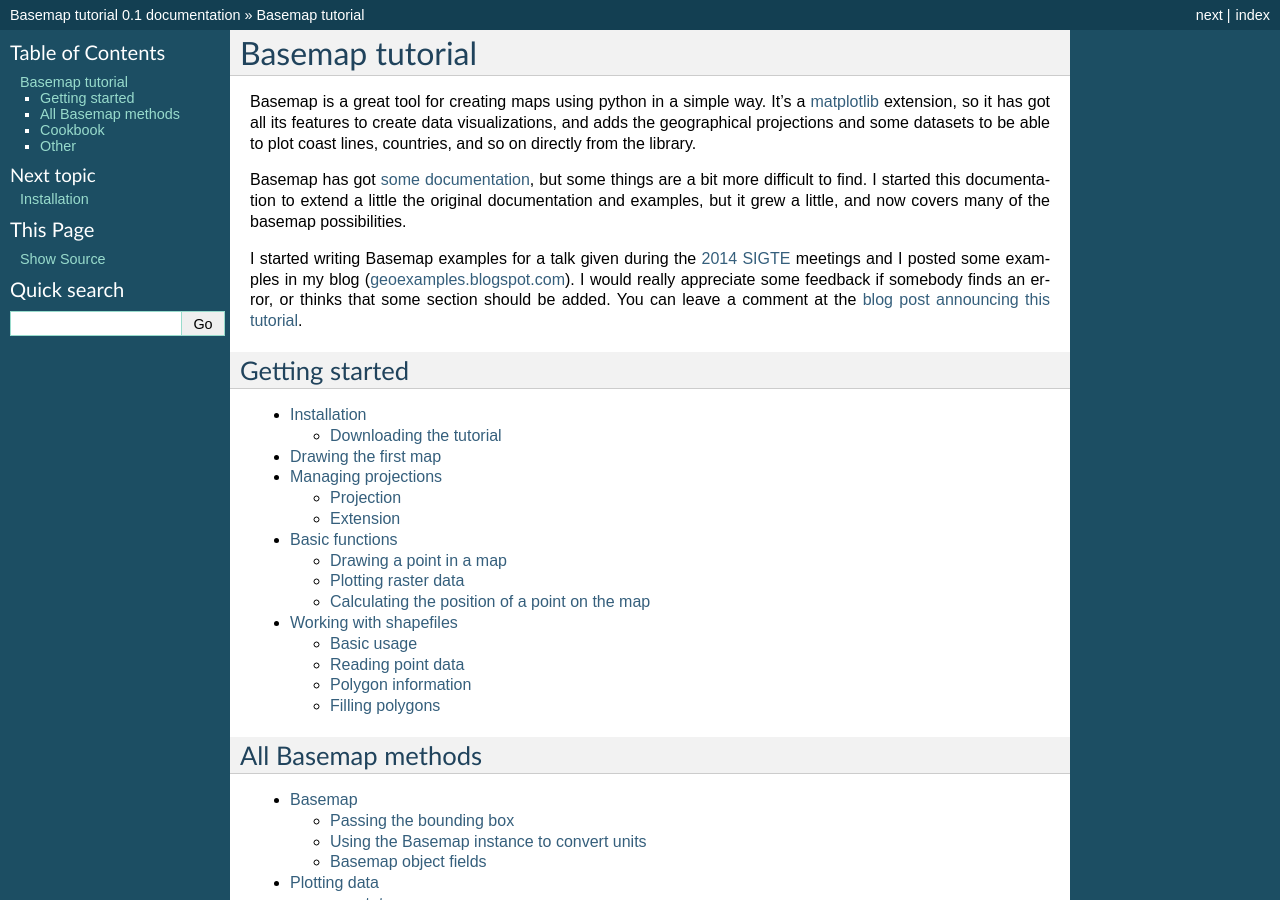
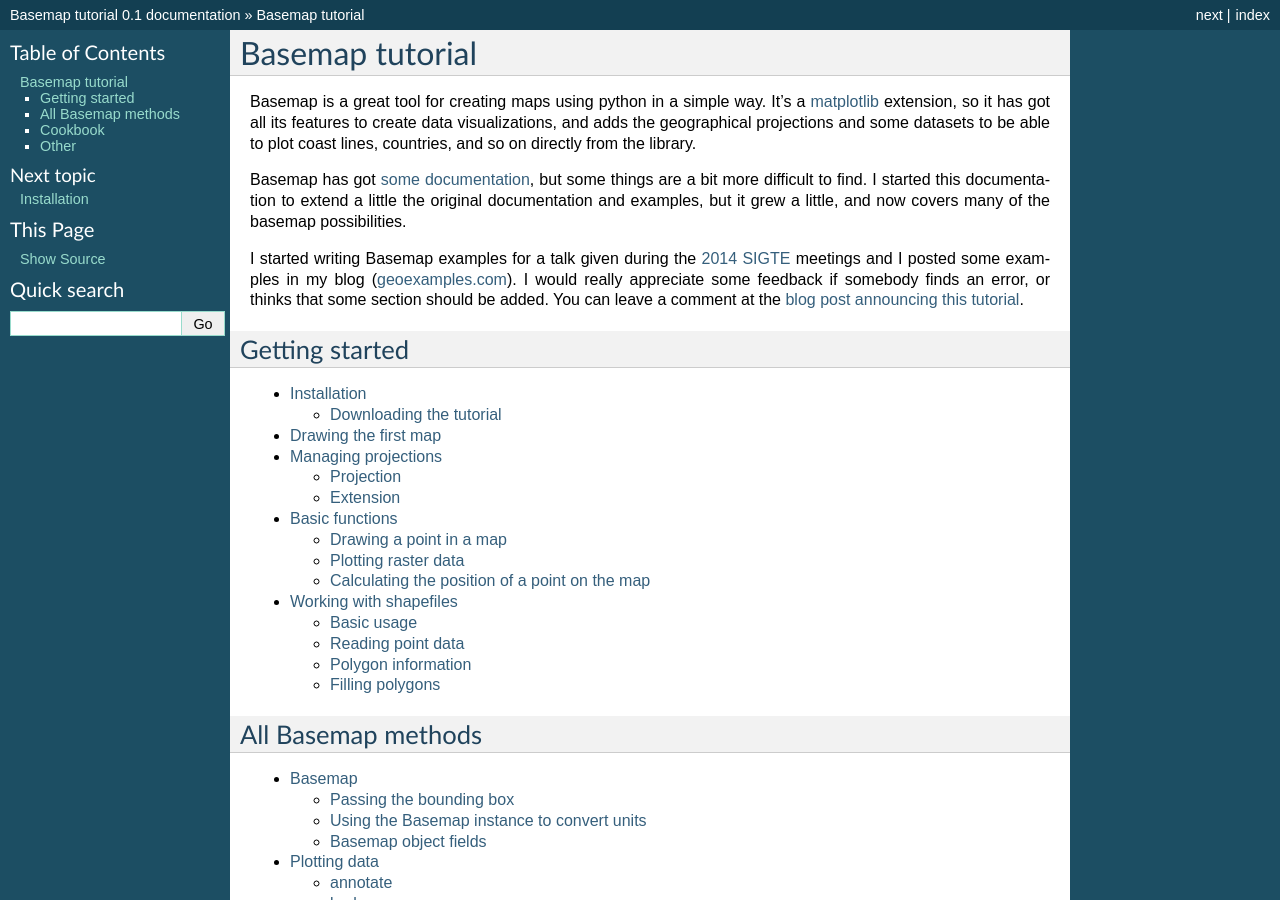
Before and after one commit to rveciana/BasemapTutorial, a Sphinx documentation site: the page built from docs/index.rst, in a window 1280 px wide and 900 px high. Built offline with Sphinx 7.4.7, drawn with Linux system fonts in a browser that asks for light colours; formulas are drawn with MathJax 3.

Commit message:
Links updated

```diff
--- a/docs/index.rst
+++ b/docs/index.rst
@@ -4,7 +4,7 @@
 
 Basemap has got `some documentation <http://matplotlib.org/basemap/index.html>`_, but some things are a bit more difficult to find. I started this documentation to extend a little the original documentation and examples, but it grew a little, and now covers many of the basemap possibilities.
 
-I started writing Basemap examples for a talk given during the `2014 SIGTE <http://www.sigte.udg.edu/jornadassiglibre/programa/jornadas/>`_ meetings and I posted some examples in my blog (`geoexamples.blogspot.com <http://geoexamples.blogspot.com/search/label/basemap>`_). I would really appreciate some feedback if somebody finds an error, or thinks that some section should be added. You can leave a comment at the `blog post announcing this tutorial <http://geoexamples.blogspot.com/2014/11/basemap-tutorial.html>`_.
+I started writing Basemap examples for a talk given during the `2014 SIGTE <http://www.sigte.udg.edu/jornadassiglibre2014/>`_ meetings and I posted some examples in my blog (`geoexamples.com <http://geoexamples.com/tags/basemap/>`_). I would really appreciate some feedback if somebody finds an error, or thinks that some section should be added. You can leave a comment at the `blog post announcing this tutorial <http://geoexamples.blogspot.com/2014/11/basemap-tutorial.html>`_.
 
 Getting started
 ------------------
```
